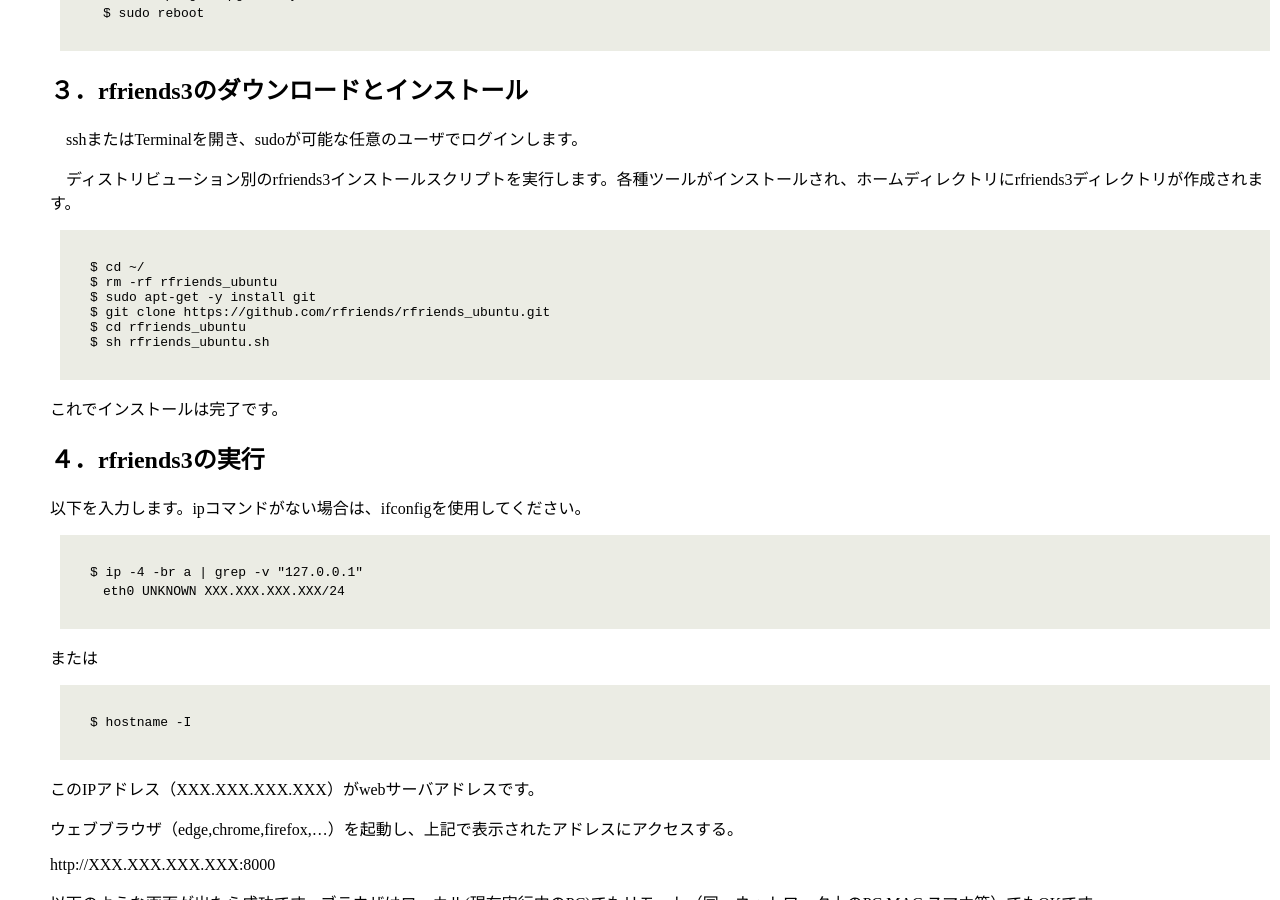
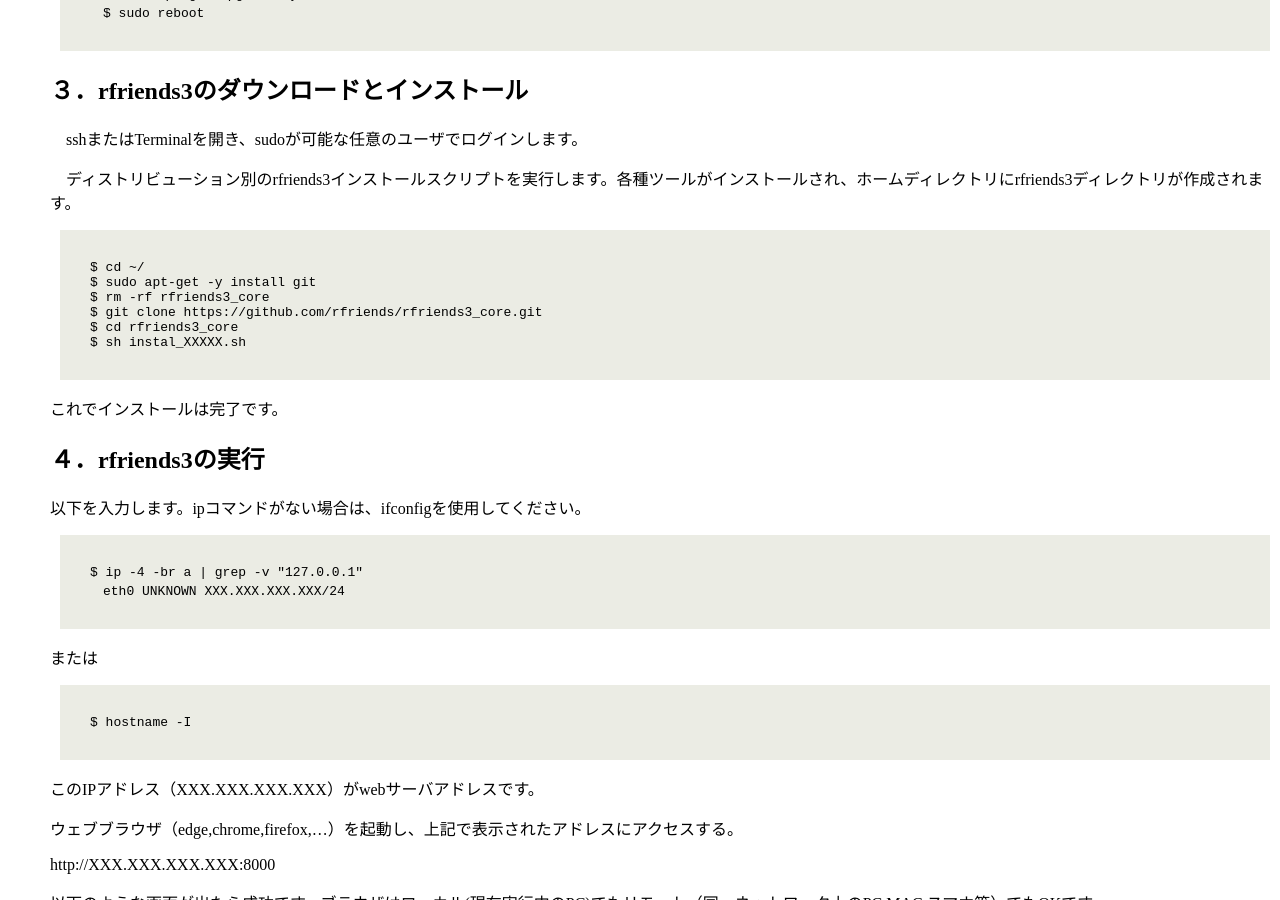
Before and after one commit to rfriends/rfriends, a Jekyll site: the page built from distro/rfriends3_core.md, in a window 1280 px wide and 900 px high, scrolled down 1911 px. Built offline with Jekyll 4.4.1, drawn with Linux system fonts in a browser that asks for light colours; our own code applies the rules of GitHub Pages for plain Markdown files; Markdown is read by kramdown in place of the engine named in the settings.

Commit message:
Update rfriends3_core.md

````diff
--- a/distro/rfriends3_core.md
+++ b/distro/rfriends3_core.md
@@ -68,11 +68,11 @@ Sun 25 Feb 2024 07:07:16 AM JST
 
 ```
 $ cd ~/
-$ rm -rf rfriends_ubuntu
 $ sudo apt-get -y install git
-$ git clone https://github.com/rfriends/rfriends_ubuntu.git
-$ cd rfriends_ubuntu
-$ sh rfriends_ubuntu.sh
+$ rm -rf rfriends3_core
+$ git clone https://github.com/rfriends/rfriends3_core.git
+$ cd rfriends3_core
+$ sh instal_XXXXX.sh
 ```
 
 これでインストールは完了です。
````
